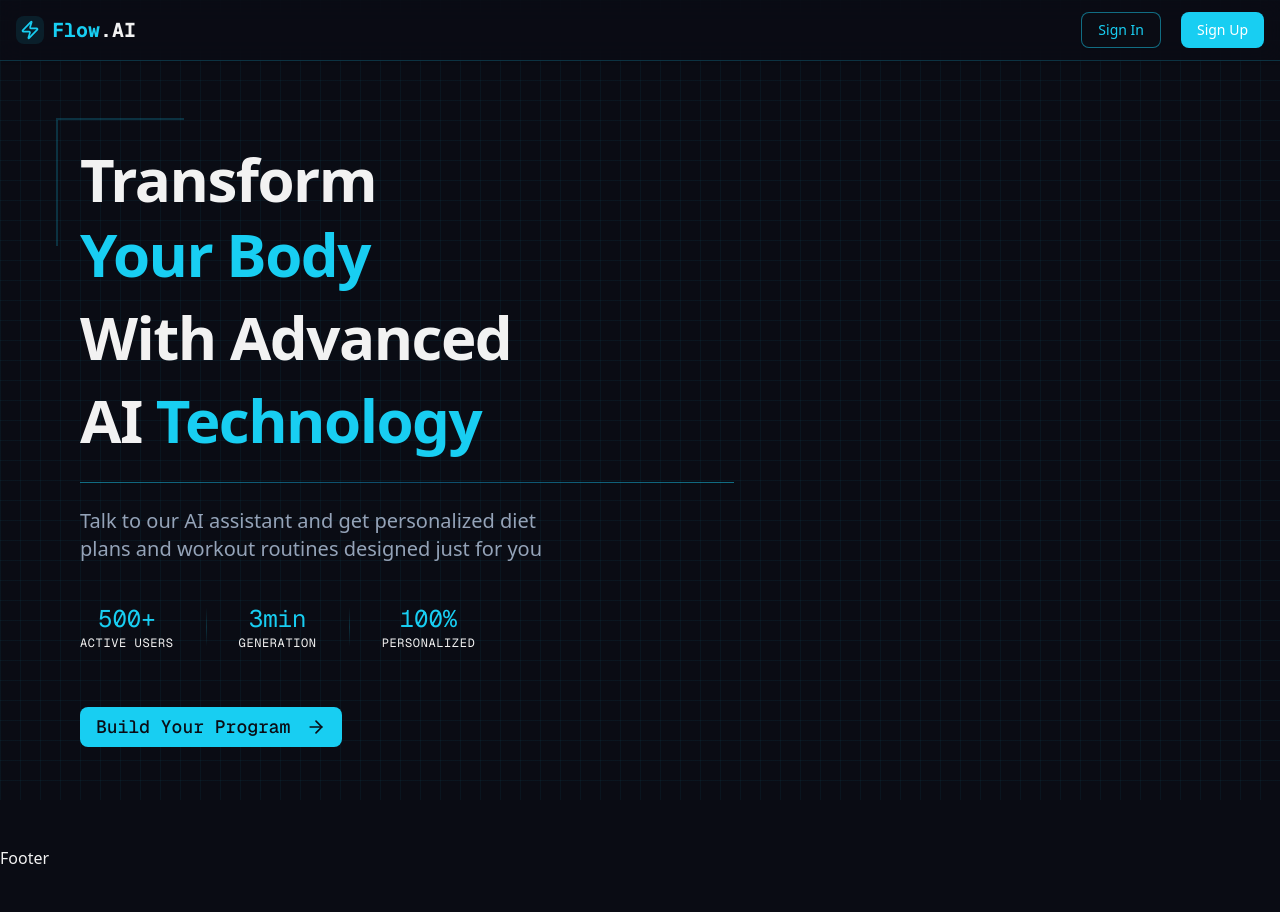
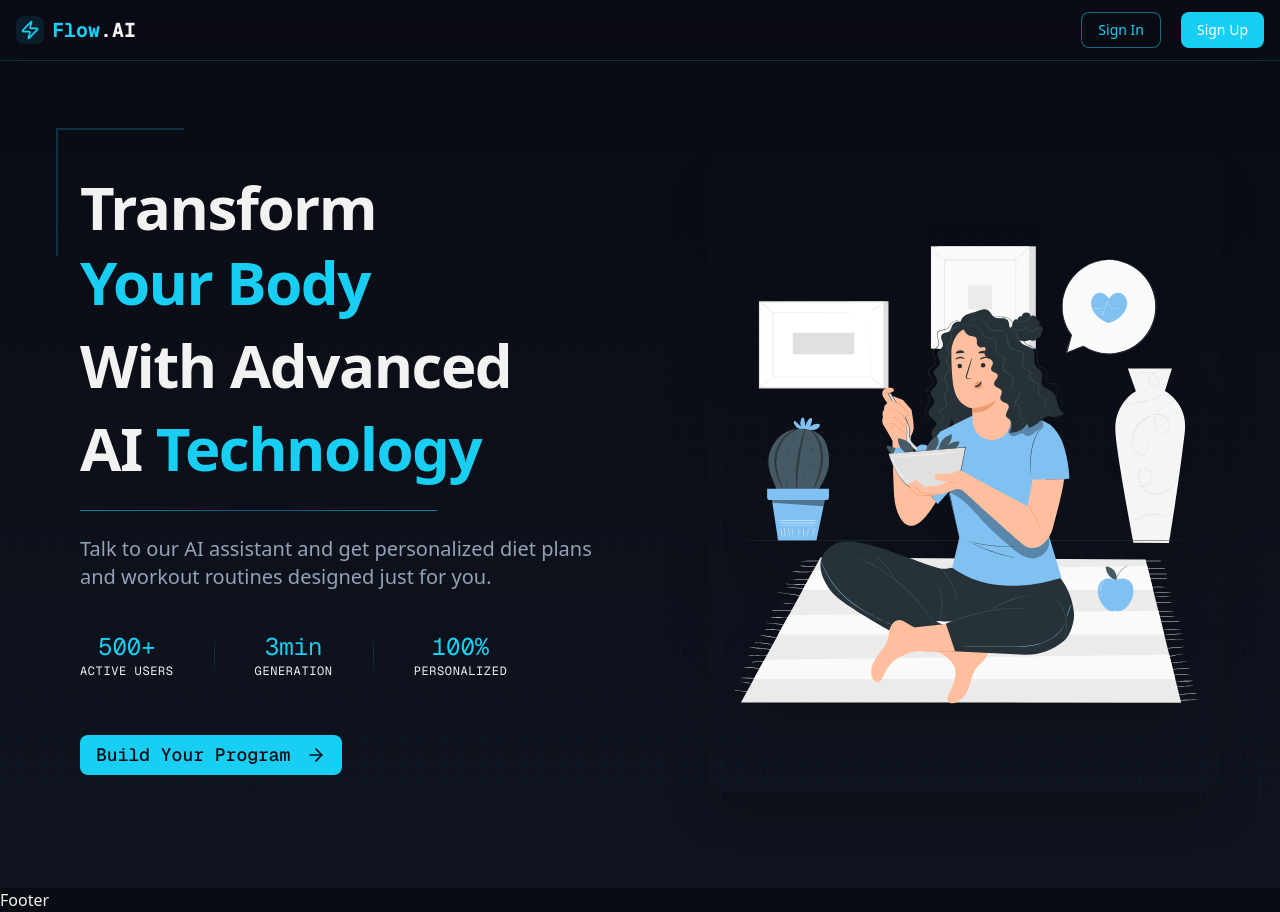
Before and after one commit to harshitarr/FlowAI, a Next.js app: page / in a window 1280 px wide. Before the commit the page ends 870 px from the top, so only its background shows below. Built offline with nearby package versions, Linux system fonts and the light colour scheme; no server answers.

Commit message:
Hero-section

```diff
--- a/src/app/page.jsx
+++ b/src/app/page.jsx
@@ -1,22 +1,27 @@
 "use client";
 
 import React from "react";
+import Image from "next/image";
 import { Button } from "@/components/ui/button";
 import { ArrowRightIcon } from "lucide-react";
 
 const HomePage = () => {
   return (
-    <div className="flex flex-col min-h-screen text-foreground overflow-hidden mt-[-50px]">
+    <div className="flex flex-col min-h-screen text-foreground overflow-hidden mt-[-40px]">
       {/* HERO SECTION */}
-      <section className="relative z-10 py-16 sm:py-20 md:py-24">
+      <section className="relative z-10 py-16 sm:py-20 md:py-24 bg-gradient-to-b from-background to-muted/30">
         <div className="container mx-auto px-4">
-          <div className="grid grid-cols-1 lg:grid-cols-12 gap-6 items-center relative">
+          {/* --- MODIFICATION 1 --- */}
+          {/* Reduced the horizontal gap to bring content and image closer */}
+          <div className="grid grid-cols-1 lg:grid-cols-12 gap-y-12 lg:gap-x-12 items-center relative">
 
             {/* CORNER DECORATION */}
             <div className="absolute -top-6 left-0 sm:left-4 md:left-10 w-24 h-24 sm:w-32 sm:h-32 border-l-2 border-t-2 border-border" />
 
             {/* LEFT SIDE CONTENT */}
-            <div className="lg:col-span-7 space-y-6 relative ml-0 sm:ml-8 md:ml-16">
+            {/* --- MODIFICATION 2 --- */}
+            {/* Adjusted column span for a more balanced 50/50 layout */}
+            <div className="lg:col-span-6 space-y-6 relative ml-0 sm:ml-8 md:ml-16">
 
               {/* HEADING */}
               <h1 className="text-3xl sm:text-4xl md:text-5xl lg:text-6xl font-bold tracking-tight leading-tight">
@@ -36,22 +41,21 @@ const HomePage = () => {
               </h1>
 
               {/* DIVIDER */}
-              <div className="h-px w-full bg-gradient-to-r from-primary via-secondary to-primary opacity-50" />
+              <div className="h-px w-3/4 sm:w-2/3 bg-gradient-to-r from-primary via-secondary to-primary opacity-60" />
 
               {/* DESCRIPTION */}
-              <p className="text-base sm:text-lg md:text-xl text-muted-foreground w-full sm:w-3/4">
+              <p className="text-base sm:text-lg md:text-xl text-muted-foreground max-w-xl">
                 Talk to our AI assistant and get personalized diet plans and workout routines
-                designed just for you
+                designed just for you.
               </p>
 
               {/* STATS */}
-              <div className="flex flex-col sm:flex-row sm:items-center sm:justify-start gap-6 sm:gap-8 py-4 font-mono">
+              <div className="flex flex-col sm:flex-row sm:items-center gap-6 sm:gap-10 py-4 font-mono">
                 <div className="flex flex-col items-start sm:items-center">
                   <div className="text-xl sm:text-2xl text-primary">500+</div>
                   <div className="text-xs uppercase tracking-wider">ACTIVE USERS</div>
                 </div>
 
-                {/* Separator */}
                 <div className="hidden sm:block h-10 w-px bg-gradient-to-b from-transparent via-border to-transparent" />
 
                 <div className="flex flex-col items-start sm:items-center">
@@ -59,7 +63,6 @@ const HomePage = () => {
                   <div className="text-xs uppercase tracking-wider">GENERATION</div>
                 </div>
 
-                {/* Separator */}
                 <div className="hidden sm:block h-10 w-px bg-gradient-to-b from-transparent via-border to-transparent" />
 
                 <div className="flex flex-col items-start sm:items-center">
@@ -73,7 +76,7 @@ const HomePage = () => {
                 <Button
                   size="lg"
                   asChild
-                  className="overflow-hidden bg-primary text-primary-foreground px-6 py-4 sm:px-8 sm:py-5 text-base sm:text-lg font-medium transition-transform transform hover:scale-105"
+                  className="overflow-hidden bg-primary text-primary-foreground px-8 py-4 sm:px-10 sm:py-5 text-base sm:text-lg font-medium transition-transform transform hover:scale-105"
                 >
                   <a href="/generate-program" className="flex items-center font-mono">
                     Build Your Program
@@ -81,10 +84,22 @@ const HomePage = () => {
                   </a>
                 </Button>
               </div>
+            </div>
+
+            <div className="lg:col-span-6 relative flex justify-center items-center">
 
 
+              <div className="relative w-[80%] sm:w-[70%] md:w-[80%] lg:w-full aspect-[4/5] max-w-lg rounded-2xl overflow-hidden shadow-2xl mx-auto">
+                <Image
+                  src="/hero-image.svg"
+                  alt="AI Fitness Coach"
+                  fill
+                  className="object-contain object-center drop-shadow-2xl"
+                  priority
+                />
+              </div>
+            </div>
 
-            </div>
           </div>
         </div>
       </section>
```
Also changed, not shown: public/hero-image.svg (added), 1 other file (tests, documents, lock files or other folders).
